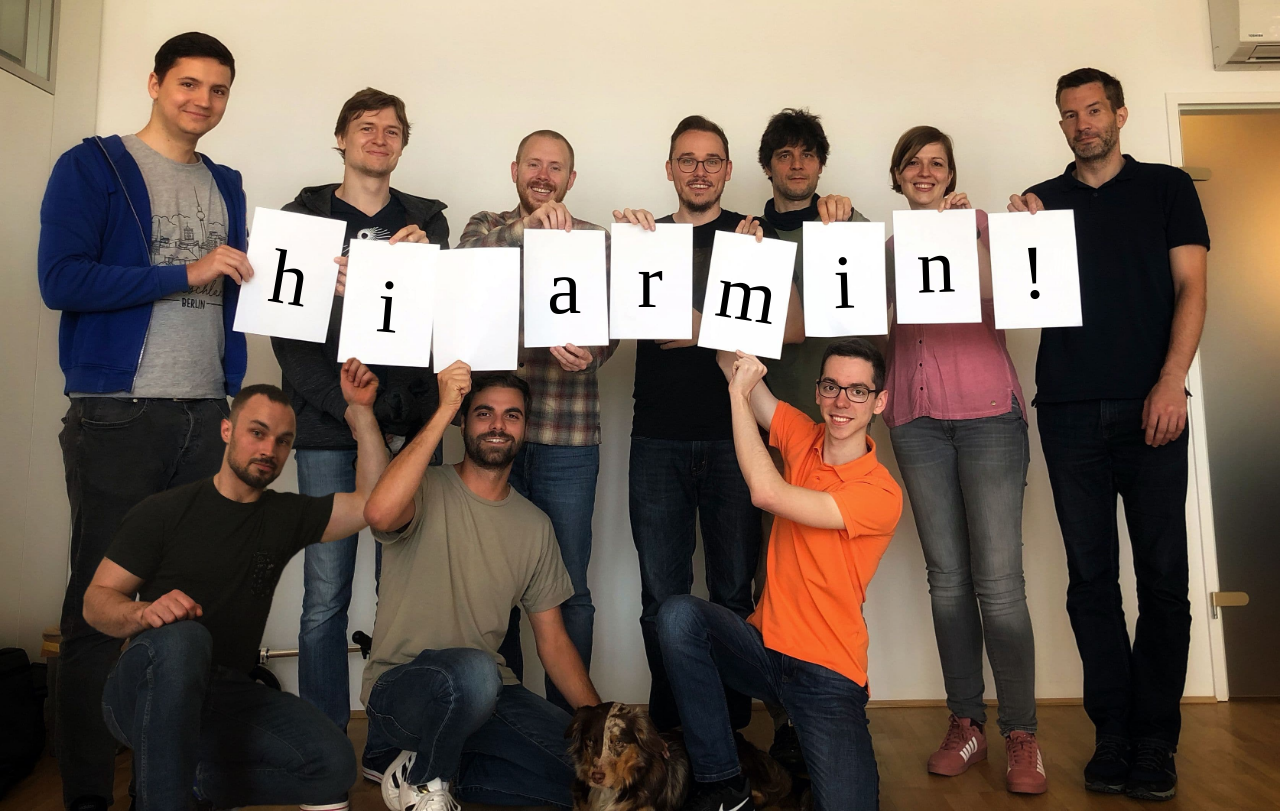
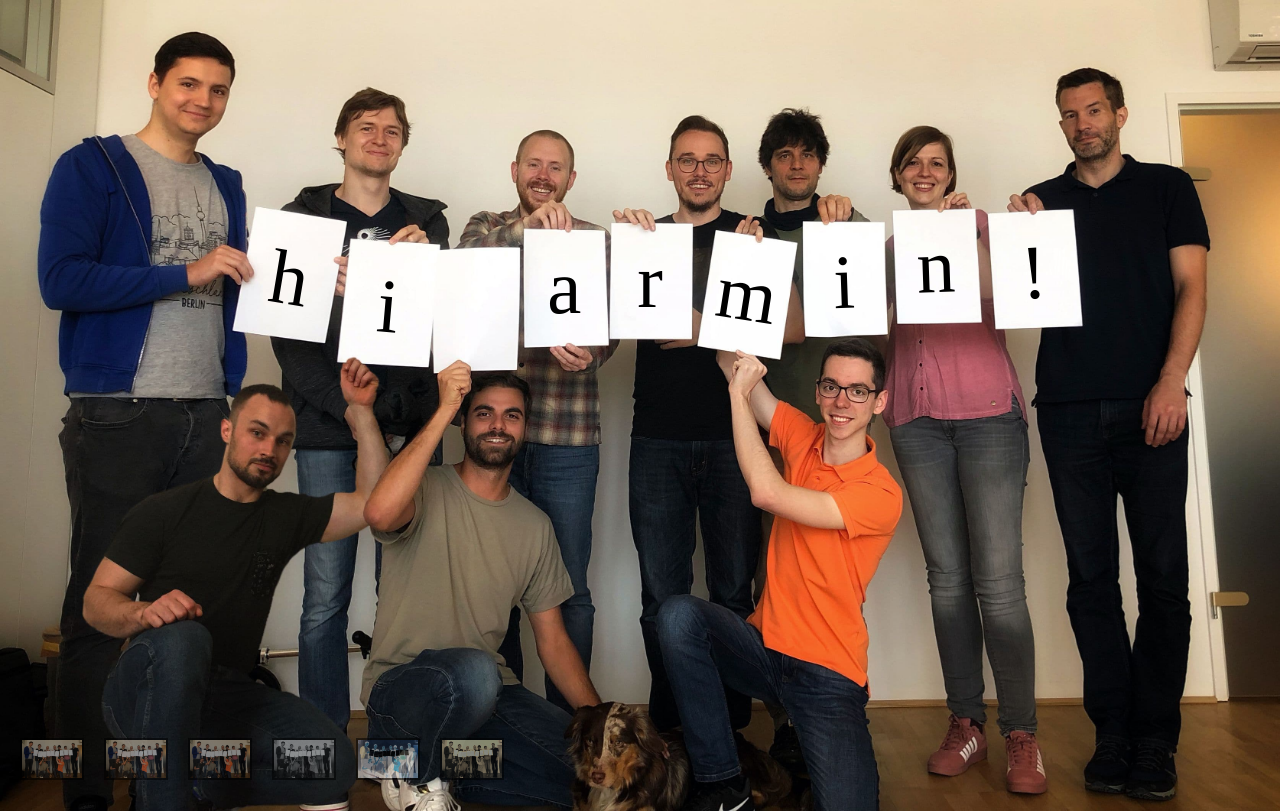
Before and after one commit to dcramer/mitsuhiko.at, a website: page index.html in a window 1280 px wide. Drawn offline with Linux system fonts and the light colour scheme; a web font is replaced by a local one.

Commit message:
Add cool config selector

```diff
--- a/app.js
+++ b/app.js
@@ -180,6 +180,35 @@ function MitsuhikoApp() {
           this.renderOneConfig(this.rootContainer, params, params.text[i]);
         }
       }.bind(this);
+
+      var configContainer = document.createElement("div");
+      configContainer.className = "config-selector";
+      parentNode.appendChild(configContainer);
+      for (var i = 0, config, configNode, imgNode; i < configs.length; i++) {
+        config = configs[i];
+        configNode = document.createElement("a");
+        configNode.className = "config";
+        configNode.onclick = function(configNum, e) {
+          e.preventDefault();
+
+          var params = this.parseQueryParams();
+          params.config = configNum;
+          var query = (params.text || []).join("|") + "&";
+          for (var key in params) {
+            if (key === "text") {
+              continue;
+            }
+            query +=
+              encodeURIComponent(key) + "=" + encodeURIComponent(params[key]);
+          }
+          window.location.href = "#" + query;
+        }.bind(this, i);
+        imgNode = document.createElement("img");
+        imgNode.src = config.image;
+        imgNode.style.filter = config.imageFilter;
+        configNode.appendChild(imgNode);
+        configContainer.appendChild(configNode);
+      }
     },
 
     renderOneConfig(parentNode, params, text) {
--- a/index.html
+++ b/index.html
@@ -61,6 +61,31 @@
         flex: 1;
         align-self: center;
       }
+      .config-selector {
+        position: absolute;
+        bottom: 0;
+        left: 0;
+        right: 0;
+        padding: 20px 10px;
+        z-index: 150;
+      }
+      .config-selector .config {
+        display: inline-block;
+        opacity: 0.5;
+        border: 2px solid #000;
+        background: #fff;
+        width: 60px;
+        margin: 0 10px;
+        cursor: pointer;
+      }
+      .config-selector .config:hover {
+        border-color: #fff;
+        opacity: 1;
+      }
+      .config-selector .config img {
+        max-width: 100%;
+        max-height: 100%;
+      }
     </style>
     <script src="app.js" charset="utf-8"></script>
   </head>
```
